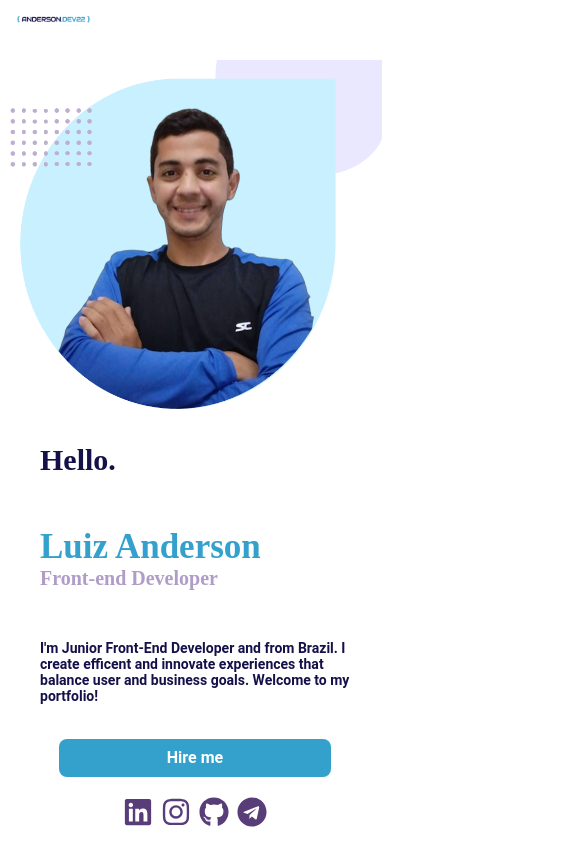
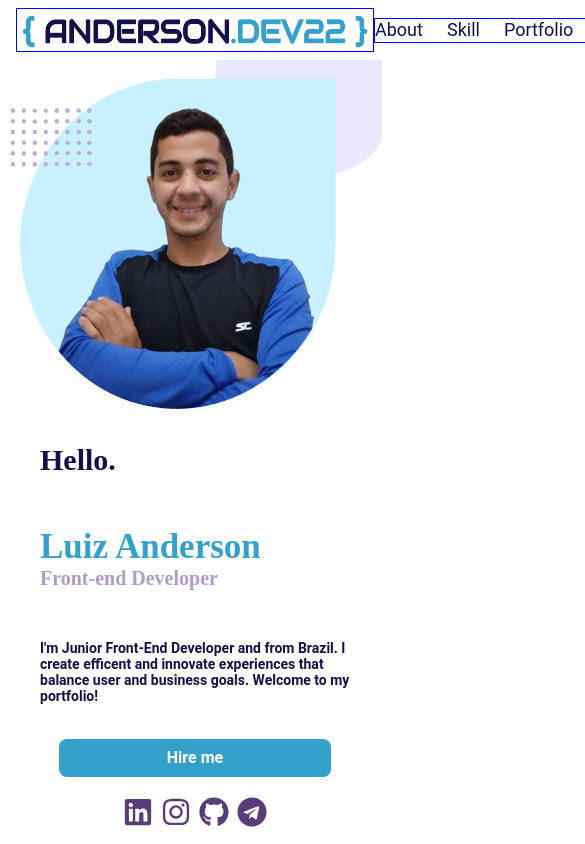
Before and after one commit to AndersonDev22/MySite, a React (Vite) app: page / in a window 390 px wide. Shown: the top 844 px of the page, 585 px wide, since content can reach past the window. Built offline with nearby package versions, Linux system fonts and the light colour scheme.

Commit message:
responsivo

```diff
--- a/src/components/About/styles.ts
+++ b/src/components/About/styles.ts
@@ -1,6 +1,4 @@
 import styled from "styled-components";
-import wallpaper from '../../images/wallpaper.png';
-
 
 export const Container = styled.div` //PAI
   //border:1px solid dodgerblue;
--- a/src/components/Contact/Index.tsx
+++ b/src/components/Contact/Index.tsx
@@ -20,6 +20,7 @@ const StyledInput = styled.input`
   color: #3c354e;
   font-size: 1rem;
   font-weight: bold;
+  max-width:100%;
 
   &:focus {
     display: inline-block;
@@ -40,7 +41,7 @@ const Contact: React.FC = () => {
   return (
     <Container>
 
-      <h1>Contact me</h1>
+      <h1> &gt;&gt;&gt;&nbsp; Contact me &nbsp;&lt;&lt;&lt;</h1>
 
       <ContainerForm>
 
--- a/src/components/Contact/styles.ts
+++ b/src/components/Contact/styles.ts
@@ -1,7 +1,7 @@
 import styled from "styled-components";
 
 export const Container = styled.div` // PAI
-  //border:1px solid red;
+  border:1px solid red;
 
   display:flex;
   flex-direction:column;
@@ -20,25 +20,28 @@ export const Container = styled.div` // PAI
   }
 `
 export const ContainerForm = styled.div` //FILHO
-  //border:1px solid blue;
+  border:1px solid red;
 
   display:flex;
   justify-content:center;
   align-items:center;
-  background: #ffffff;
-  width: 80rem;
+  //flex-wrap:wrap;
+  width: 100%;
   height:100%;
-  padding:1rem;
+  max-width:100%;
 
 `
 
 export const Form = styled.form` //FORMULÁRIO
-  //border:2px solid blue;
+  border:2px solid blue;
 
-  width:100%;
-  height:0 auto;
-  margin:0 auto;
-  font-size:18px;
+  display:flex;
+  justify-content:center;
+  align-items:center;
+  flex-wrap:wrap;
+  width: 100%;
+  height:100%;
+  max-width:100%;
 `
 export const InputContainer = styled.div` // CAIXAS DE TEXTO
   display: flex;
@@ -47,6 +50,7 @@ export const InputContainer = styled.div` // CAIXAS DE TEXTO
   align-items: center;
   height: 20%;
   width: 100%;
+  max-width:100%;
 `;
 
 export const SectionImage = styled.div` //ILUSTRAÇÃO EMAIL
@@ -86,6 +90,7 @@ export const Message = styled.textarea`
   color: #3c354e;
   font-size: 1rem;
   font-weight: bold;
+  max-width:100%;
 
   &:focus {
     display: inline-block;
--- a/src/components/Navbar/Index.tsx
+++ b/src/components/Navbar/Index.tsx
@@ -1,6 +1,6 @@
 import React from 'react';
-import Logo from '../../images/Logo.png';
-import { LogoDiv, Logotipo, Nav, NavMenu } from './styles';
+import Logotipo from '../../images/Logo.png';
+import { Logo, Nav, NavMenu } from './styles';
 
 const menu = [
   {
@@ -32,11 +32,11 @@ const NavBar: React.FC = () => {
   return(
     <Nav>
 
-      <LogoDiv>
+      <Logo>
        <figure>
-         <img src={Logo} alt="Logo"/>
+         <img src={Logotipo} alt="Logo"/>
        </figure>
-      </LogoDiv>
+      </Logo>
 
       <NavMenu>
         {
--- a/src/components/Navbar/styles.ts
+++ b/src/components/Navbar/styles.ts
@@ -7,56 +7,64 @@ export const Nav = styled.nav `
   top:0px;
   position:fixed;
   display:flex;
+  justify-content:space-between;
+  align-items:center;
   width:100%;
   background:#ffffff;
   height:60px;
 
-
-  justify-content:space-between;
   padding: 0.5rem 1rem;
   z-index:20;
-  flex-wrap:wrap;
+  //flex-wrap:wrap;
   max-width:100%;
 `
- export const Bars = styled(FaBars)`
-  display: none;
-  color: #0B1840;
+//  export const Bars = styled(FaBars)`
+//   border:1px solid black;
+//   display: none;
+//   color: #0B1840;
 
-  @media screen and (max-width: 768px) {
-    display:block;
-    position:absolute;
-    top:0;
-    right:0;
-    transform: translate(-100, 75%);
-    font-size: 1.8rem;
-    cursor: pointer;
-  }
-`
-export const LogoDiv = styled.div`
-  width:30%;
+//   @media screen and (max-width: 768px) {
+//     display:block;
+//     position:absolute;
+//     top:10px;
+//     right:10px;
+//     transform: translate(-100, 75%);
+//     font-size: 1.8rem;
+//     cursor: pointer;
+//   }
+// `
+export const Logo = styled.div`
+  border:1px solid blue;
+
+  display:flex;
+  justify-content:center;
+  align-items:center;
+  width:25rem;
   height:100%;
+  max-width:100%;
+  //margin-left:2rem;
 
   figure{
 
-    width:100%;
-    height:100%;
+      display:flex;
+      width:25rem;
+      height:100%;
+      max-width:100%;
 
     img{
-      width:70%;
-      height:auto;
+      display:flex;
+      width:25rem;
+      height:100%;
+      max-width:100%;
     }
   }
 `
-export const Logotipo = styled.img`
-  background-repeat:no-repeat;
-  background-size:contain;
-  width:100%;
-  height:100%;
-`
+export const NavMenu = styled.div`
 
-export const NavMenu = styled.div`
+  border:1px solid blue;
   display:flex;
   align-items: center;
+  margin-right:2rem;
 
  a{
     font-family: 'Roboto', sans-serif;
@@ -75,6 +83,6 @@ export const NavMenu = styled.div`
   }
 
   @media screen and (max-width: 768px) {
-    display:none;
+    //display:none;
   }
 `
--- a/src/components/Portfolio/index.tsx
+++ b/src/components/Portfolio/index.tsx
@@ -42,7 +42,7 @@ const Skill: React.FC = () => {
 
     <Container>
 
-      <h1>Portfolio</h1>
+      <h1>&gt;&gt;&gt;&nbsp; Portfolio &nbsp;&lt;&lt;&lt;</h1>
 
       <ContainerSkill>
         {
--- a/src/components/Portfolio/styles.ts
+++ b/src/components/Portfolio/styles.ts
@@ -18,6 +18,7 @@ export const Container = styled.div`
     font-size:50px;
     font-family:'Audiowide', cursive;
     color:#56537d;
+    margin-bottom: 2rem;
   }
 `
 export const ContainerSkill = styled.div`
--- a/src/components/Skill/index.tsx
+++ b/src/components/Skill/index.tsx
@@ -41,7 +41,7 @@ const Skill: React.FC = () => {
   return (
 
     <Container>
-      <h1>My SKills</h1>
+      <h1>&gt;&gt;&gt;&nbsp; My SKills &nbsp;&lt;&lt;&lt;</h1>
 
       <ContainerSkill>
         {
--- a/src/components/Skill/styles.ts
+++ b/src/components/Skill/styles.ts
@@ -1,6 +1,8 @@
 import styled from "styled-components";
 
 export const Container = styled.div`
+  //border: 1px solid gray;
+
   display:flex;
   flex-direction:column;
   justify-content:center;
@@ -14,18 +16,22 @@ export const Container = styled.div`
     font-size:50px;
     font-family:'Audiowide', cursive;
     color:#56537d;
+    margin-bottom: 2rem;
   }
 `
 export const ContainerSkill = styled.div`
+  //border:1px solid red;
+
   display:flex;
   justify-content:center;
+  align-items:center;
   flex-wrap:wrap;
-  width: 100%;
-  height:100%;
+  width: 90%;
+  height:0 auto;
   max-width:100%;
   padding:2rem;
   margin-top:2rem;
-  //border:1px solid red;
+
 
 
   img{
```
